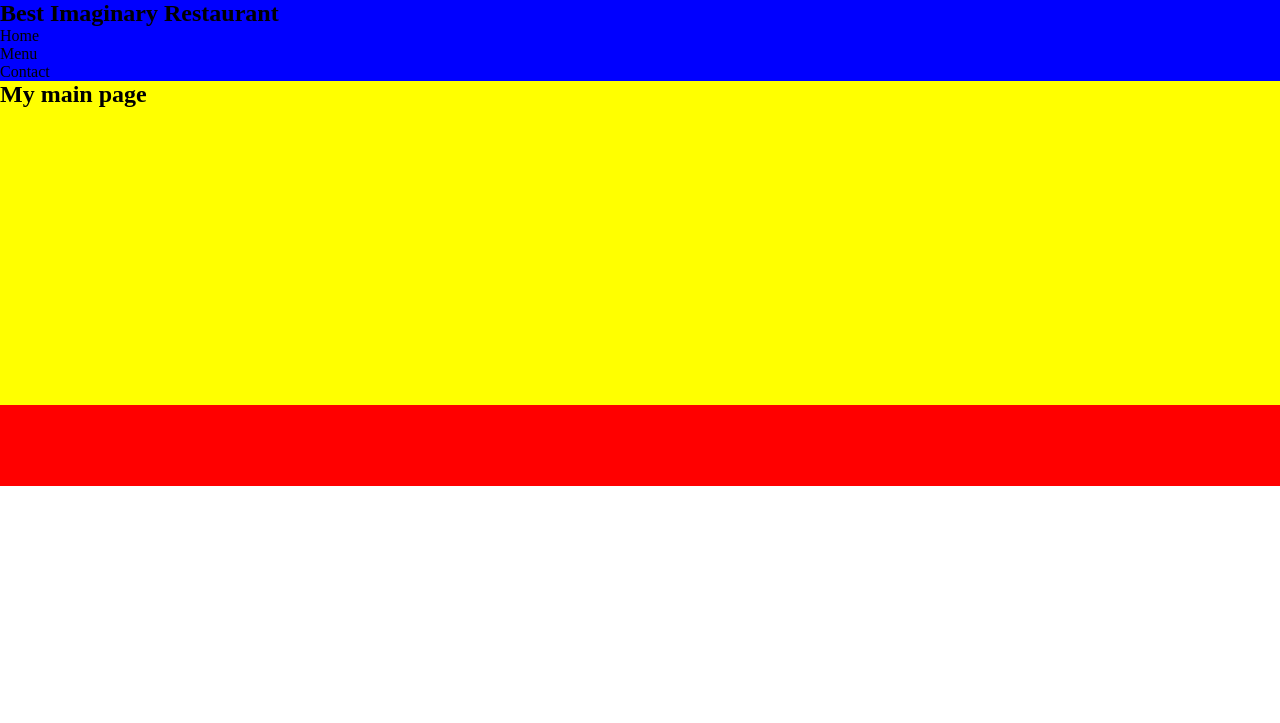
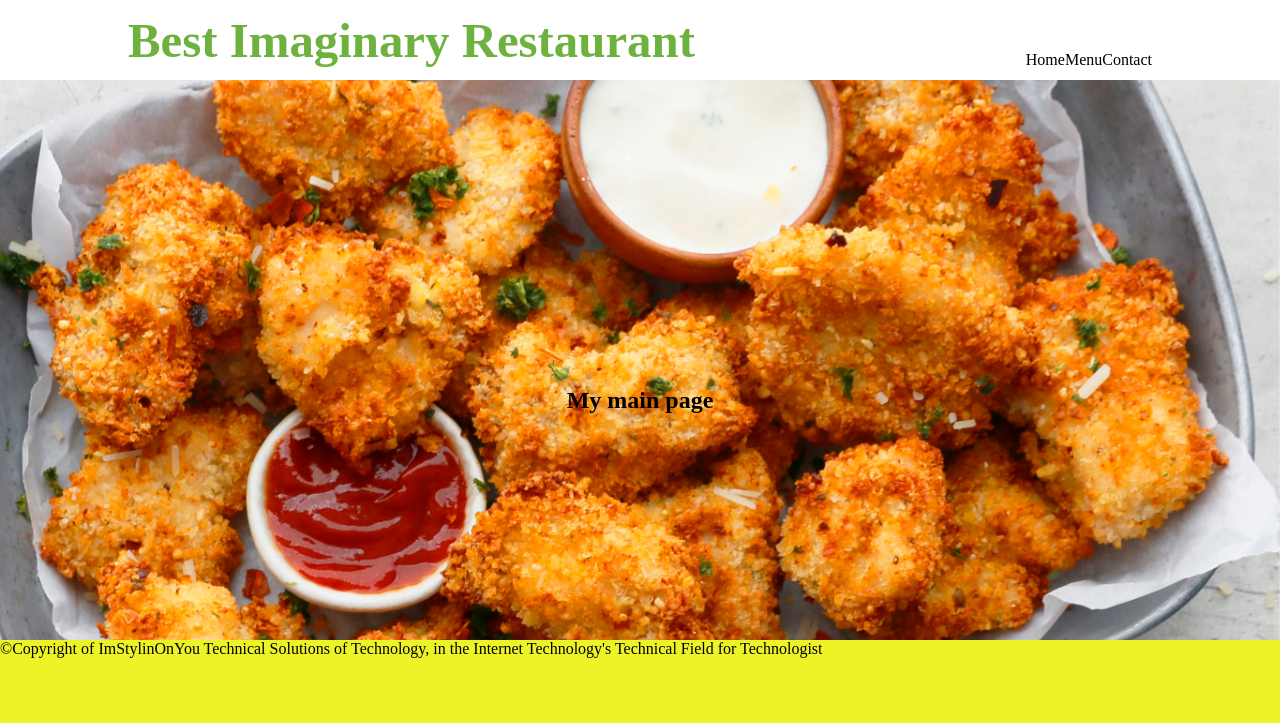
Before and after one commit to valeratech/restaurant-page, a website built with webpack: page src/template.html in a window 1280 px wide. Built offline with nearby package versions, Linux system fonts and the light colour scheme.

Commit message:
Added background image to main-tab container and positioned layout of elements

```diff
--- a/src/styles/main.css
+++ b/src/styles/main.css
@@ -6,17 +6,53 @@
 
 body {
     display: grid;
-    grid-template-rows: 1fr 4fr 1fr;
+    grid-template-rows: 10vh 70vh 20vh;
 }
 
 header {
-    background-color: blue;
+    display: flex;
+    justify-content: center;
+    align-items: center;
+}
+
+nav {
+    display: flex;
+    justify-content: space-between;
+    width: 80%;
+}
+
+ul {
+    display: flex;
+    justify-content: space-evenly;
+    list-style: none;
+    align-self: end;
+}
+
+li {
+}
+
+.home {
+    display: flex;
+    justify-content: center;
+    align-items: center;
+    background: url("../assets/chicken-nuggets.jpg") no-repeat center center fixed;
+    background-size: cover;
+    height: 80vh;
+}
+
+h1 {
+  color: #6DB23F;
+  font-size: 3.052rem
 }
 
 main {
-    background-color: yellow;
+
 }
 
 footer {
-    background-color: red;
+    background-color: #EEF327;
 }
+
+.tab-list {
+    display: flex
+}
--- a/src/template.html
+++ b/src/template.html
@@ -8,7 +8,7 @@
 <body>
 <header>
     <nav>
-        <h2>Best Imaginary Restaurant</h2>
+        <h1>Best Imaginary Restaurant</h1>
         <ul class="tab-list">
             <li id="home">Home</li>
             <li id="menu">Menu</li>
@@ -17,8 +17,16 @@
     </nav>
 </header>
 <main>
-    <h2>My main page</h2>
+    <div id="content">
+        <article class="home">
+            <div>
+                <h2>My main page</h2>
+            </div>
+        </article>
+    </div>
 </main>
-<footer></footer>
+<footer>
+    <p>&copy;Copyright of ImStylinOnYou Technical Solutions of Technology, in the Internet Technology's Technical Field for Technologist</p>
+</footer>
 </body>
 </html>
--- a/webpack.config.js
+++ b/webpack.config.js
@@ -27,7 +27,7 @@ module.exports = {
     },
     plugins: [
         new HtmlWebpackPlugin({
-            title: 'My Restaurant Page',
+            title: 'My Chicken-Nuggets Page',
             filename: "index.html",
             template: "src/template.html"
         }),
```
Also changed, not shown: dist/bundlecc7c91b7e8aca7620e31.js, dist/chicken-nuggets.jpg (added), dist/index.html, src/assets/chicken-nuggets.jpg (added), src/contact.js (added), src/home.js (added), src/menu.js (added), 2 other files.
